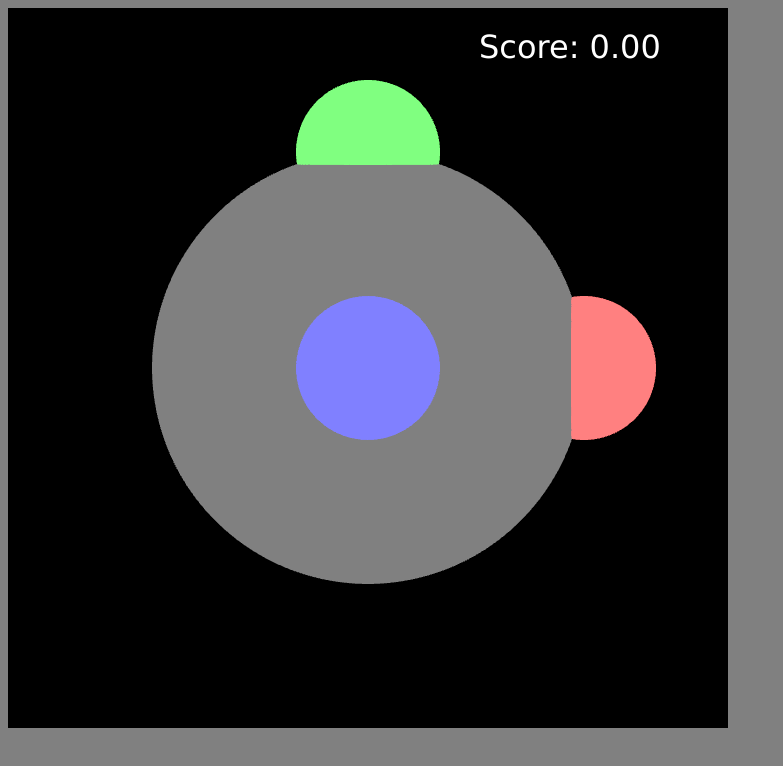
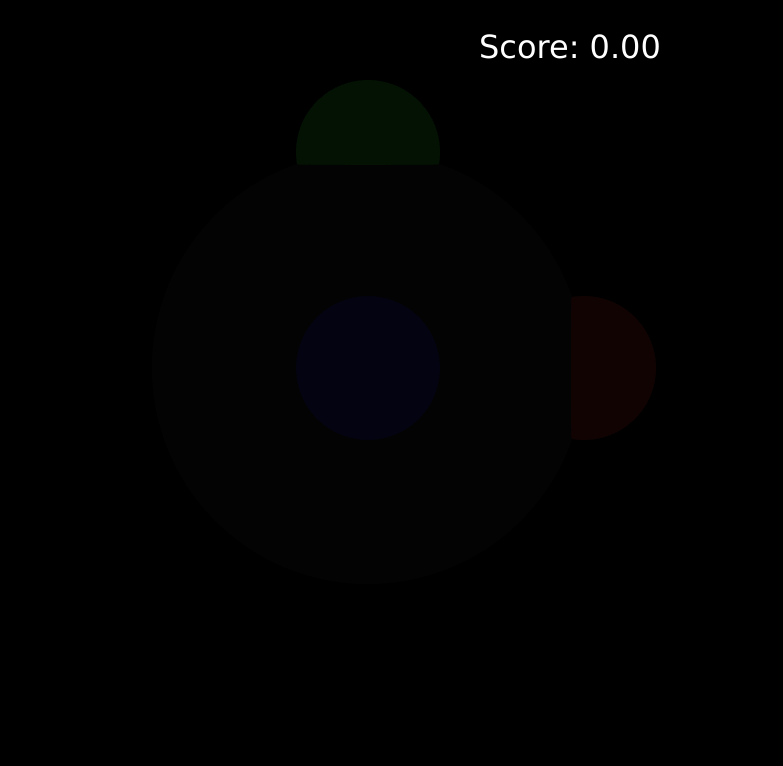
Before and after one commit to tmcphee/Graphics-Design-3D, a plain HTML site: page index.html in a window 1280 px wide. Shown: the whole page, without its empty margins (0-783 px from the left). Drawn offline with Linux system fonts and the light colour scheme; animation ran at ten frames a second.

Commit message:
Added Ambient lighting

```diff
--- a/Sphere.js
+++ b/Sphere.js
@@ -43,7 +43,7 @@ class Sphere{
         this.vertices = [];
         this.indices = [];
         this.numIndices = 0;
-        this.colour = [x, y, z];
+        this.colour = [x + 0.1, y + 0.1, z + 0.1];
         this.complete = false;
         this.poison = false;
         //Generate points of the sphere
--- a/index.html
+++ b/index.html
@@ -19,7 +19,7 @@
         }
         </style>
     </header>
-    <body style="background-color:grey;">
+    <body style="background-color:black;">
         <div id="wrapper">
             <canvas id="glCanvas" width="720" height="720"></canvas>
             <canvas id="score" width="300" height="50"></canvas>
--- a/index.js
+++ b/index.js
@@ -33,20 +33,24 @@ function main() {
       'attribute vec3 vposition;'
       +'uniform mat4 projectionMatrix;'
       +'uniform mat4 modelViewMatrix;'
-      +'varying lowp vec4 vColor;'
+      +'varying vec3 FragPos;'
+      +'varying vec3 Normal;'
       + 'void main(){'
       + '  gl_Position = projectionMatrix * modelViewMatrix * vec4(vposition, 1.0);'
-      +'vColor = vec4(vposition, 1.0);'
+      + '  FragPos = vec3(modelViewMatrix * vec4(vposition, 1.0));'
       + '}';
 
     //initialise fragment shader
     var fs =
     'precision mediump float;' +
+    'varying vec3 FragPos;'+
+    'varying vec3 Normal;'+
     'uniform vec4 fColor;' +
     ' void main(){' +
-    '' +
-    ' gl_FragColor = fColor;'
-    + '}'
+    '   float ambientStrength = 0.1;' +
+    '   vec3 ambient = ambientStrength * vec3(1.0, 1.0, 1.0);'+
+    '   gl_FragColor = vec4(ambient, 1.0) * fColor;'+
+    '}'
 
     //Compile and attach shader to GL context
     var vshader = createShader(gl, vs, gl.VERTEX_SHADER);
```
